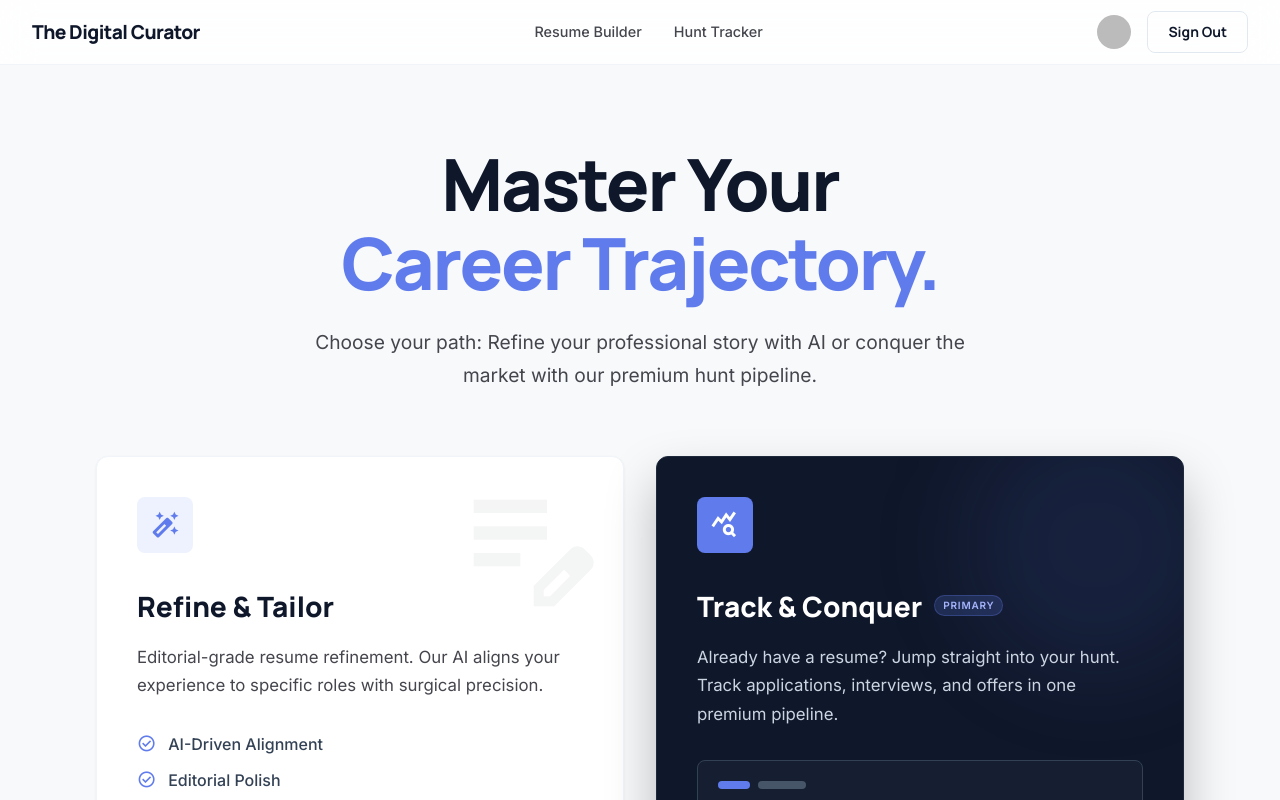
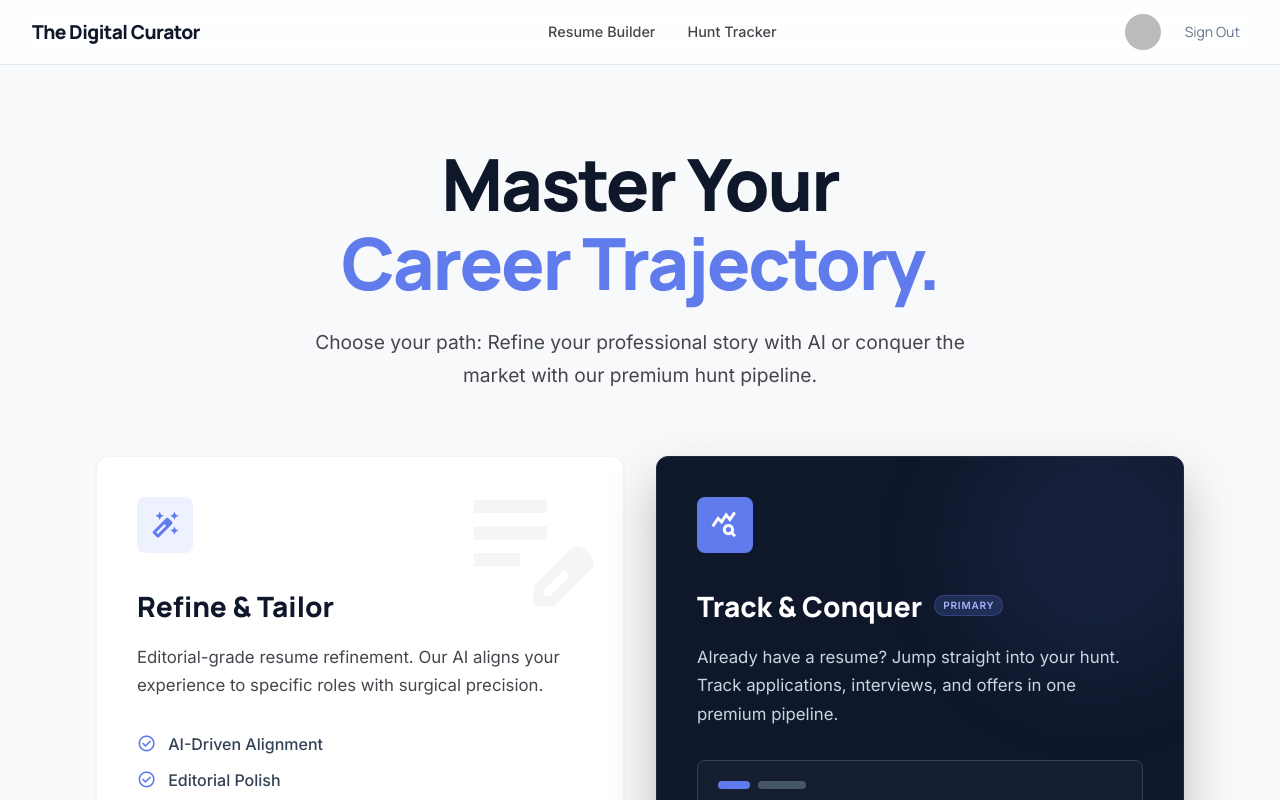
Before and after one commit to kaikaikoala/your-job-hunt, a React (Vite) app in the folder frontend/: page / in a window 1280 px wide. Shown: the top 800 px of the page. Built offline with nearby package versions, Linux system fonts and the light colour scheme; no server answers; sample sign-in values are in the browser's storage.

Commit message:
Abstract out nav bar

```diff
--- /dev/null
+++ b/frontend/src/components/NavBar.tsx
@@ -0,0 +1,127 @@
+import AppBar from '@mui/material/AppBar';
+import Avatar from '@mui/material/Avatar';
+import Box from '@mui/material/Box';
+import Button from '@mui/material/Button';
+import Toolbar from '@mui/material/Toolbar';
+import Typography from '@mui/material/Typography';
+import { useNavigate } from 'react-router-dom';
+import { useAuth } from '../context/AuthContext';
+
+const NAV_LINKS = [
+  { label: 'Resume Builder', key: 'resume-builder' },
+  { label: 'Hunt Tracker', key: 'hunt-tracker' },
+] as const;
+
+type NavLink = (typeof NAV_LINKS)[number]['key'];
+
+interface NavBarProps {
+  activeLink?: NavLink;
+}
+
+export default function NavBar({ activeLink }: NavBarProps) {
+  const navigate = useNavigate();
+  const { user, signOut } = useAuth();
+
+  return (
+    <AppBar
+      position="fixed"
+      elevation={0}
+      sx={{
+        bgcolor: 'rgba(255,255,255,0.85)',
+        backdropFilter: 'blur(16px)',
+        borderBottom: '1px solid #e2e8f0',
+      }}
+    >
+      <Toolbar sx={{ height: 64, px: { xs: 3, md: 4 }, maxWidth: 1280, width: '100%', mx: 'auto' }}>
+        {/* Brand */}
+        <Typography
+          sx={{
+            fontFamily: 'Manrope, sans-serif',
+            fontWeight: 900,
+            fontSize: '1.2rem',
+            color: '#0F172A',
+            letterSpacing: '-0.03em',
+            flexShrink: 0,
+          }}
+        >
+          The Digital Curator
+        </Typography>
+
+        {/* Center links */}
+        <Box
+          component="nav"
+          sx={{
+            flex: 1,
+            display: { xs: 'none', md: 'flex' },
+            justifyContent: 'center',
+            gap: 4,
+          }}
+        >
+          {NAV_LINKS.map(({ label, key }) => {
+            const isActive = activeLink === key;
+            return (
+              <Typography
+                key={key}
+                component="a"
+                href="#"
+                sx={{
+                  color: isActive ? '#607CEC' : '#45464D',
+                  textDecoration: 'none',
+                  fontWeight: isActive ? 700 : 500,
+                  fontSize: '0.9rem',
+                  borderBottom: isActive ? '2px solid #607CEC' : 'none',
+                  pb: isActive ? 0.5 : 0,
+                  '&:hover': { color: '#0F172A' },
+                  transition: 'color 0.15s',
+                }}
+              >
+                {label}
+              </Typography>
+            );
+          })}
+        </Box>
+
+        {/* Auth controls */}
+        {user ? (
+          <Box sx={{ display: 'flex', alignItems: 'center', gap: 2 }}>
+            <Avatar
+              src={user.photoURL ?? undefined}
+              alt={user.displayName ?? 'User'}
+              sx={{ width: 36, height: 36, fontSize: '0.8rem', cursor: 'pointer' }}
+            >
+              {!user.photoURL && (user.displayName?.[0] ?? user.email?.[0] ?? 'U')}
+            </Avatar>
+            <Button
+              onClick={signOut}
+              sx={{
+                fontFamily: 'Manrope, sans-serif',
+                fontWeight: 500,
+                textTransform: 'none',
+                fontSize: '0.875rem',
+                color: '#64748b',
+              }}
+            >
+              Sign Out
+            </Button>
+          </Box>
+        ) : (
+          <Button
+            variant="contained"
+            onClick={() => navigate('/sign-in')}
+            sx={{
+              fontFamily: 'Manrope, sans-serif',
+              fontWeight: 700,
+              borderRadius: '8px',
+              textTransform: 'none',
+              px: 2.5,
+              py: 1,
+              fontSize: '0.875rem',
+            }}
+          >
+            Sign In
+          </Button>
+        )}
+      </Toolbar>
+    </AppBar>
+  );
+}
--- a/frontend/src/pages/DashboardPage.tsx
+++ b/frontend/src/pages/DashboardPage.tsx
@@ -12,10 +12,9 @@ import {
 import { useQuery } from '@tanstack/react-query';
 import { fetchApplications, type Application } from '../api/applications';
 import AddApplicationDialog from '../components/AddApplicationDialog';
-import { useAuth } from '../context/AuthContext';
+import NavBar from '../components/NavBar';
 
 export default function DashboardPage() {
-  const { user, signOut } = useAuth();
   const [dialogOpen, setDialogOpen] = useState(false);
 
   const { data: applications, isLoading } = useQuery({
@@ -25,57 +24,7 @@ export default function DashboardPage() {
 
   return (
     <Box sx={{ minHeight: '100vh', bgcolor: '#F7F9FB' }}>
-      {/* Nav */}
-      <Box
-        component="nav"
-        sx={{
-          position: 'fixed',
-          top: 0,
-          width: '100%',
-          zIndex: 50,
-          bgcolor: 'rgba(255,255,255,0.85)',
-          backdropFilter: 'blur(12px)',
-          borderBottom: '1px solid #e2e8f0',
-        }}
-      >
-        <Box
-          sx={{
-            display: 'flex',
-            justifyContent: 'space-between',
-            alignItems: 'center',
-            height: 64,
-            px: 4,
-            maxWidth: 1280,
-            mx: 'auto',
-          }}
-        >
-          <Box sx={{ display: 'flex', alignItems: 'center', gap: 4 }}>
-            <Typography
-              sx={{ fontFamily: 'Manrope, sans-serif', fontWeight: 900, fontSize: '1.2rem', color: '#0F172A' }}
-            >
-              The Digital Curator
-            </Typography>
-            <Box sx={{ display: { xs: 'none', md: 'flex' }, gap: 3 }}>
-              <Typography component="a" href="#" sx={{ color: '#64748b', textDecoration: 'none', fontSize: 14, fontWeight: 500 }}>
-                Resume Builder
-              </Typography>
-              <Typography component="a" href="#" sx={{ color: '#607CEC', textDecoration: 'none', fontSize: 14, fontWeight: 700, borderBottom: '2px solid #607CEC', pb: 0.5 }}>
-                Hunt Tracker
-              </Typography>
-            </Box>
-          </Box>
-          <Box sx={{ display: 'flex', alignItems: 'center', gap: 2 }}>
-            <Button onClick={signOut} sx={{ color: '#64748b', fontSize: 14, fontWeight: 500 }}>
-              Sign Out
-            </Button>
-            <Avatar
-              src={user?.photoURL ?? undefined}
-              alt={user?.displayName ?? 'User'}
-              sx={{ width: 36, height: 36, cursor: 'pointer' }}
-            />
-          </Box>
-        </Box>
-      </Box>
+      <NavBar activeLink="hunt-tracker" />
 
       {/* Main */}
       <Box component="main" sx={{ pt: '64px', p: 4, maxWidth: 1280, mx: 'auto' }}>
--- a/frontend/src/pages/LandingPage.tsx
+++ b/frontend/src/pages/LandingPage.tsx
@@ -1,122 +1,17 @@
-import AppBar from '@mui/material/AppBar';
-import Avatar from '@mui/material/Avatar';
 import Box from '@mui/material/Box';
 import Button from '@mui/material/Button';
-import Toolbar from '@mui/material/Toolbar';
 import Typography from '@mui/material/Typography';
 import Grid from '@mui/material/Grid';
 import { useNavigate } from 'react-router-dom';
 import heroPng from '../assets/corp-man.png';
-import { useAuth } from '../context/AuthContext';
+import NavBar from '../components/NavBar';
 
 export default function LandingPage() {
   const navigate = useNavigate();
-  const { user, signOut } = useAuth();
 
   return (
     <Box sx={{ bgcolor: '#F7F9FB', minHeight: '100vh' }}>
-      {/* Top Nav */}
-      <AppBar
-        position="fixed"
-        elevation={0}
-        sx={{
-          bgcolor: 'rgba(255,255,255,0.85)',
-          backdropFilter: 'blur(16px)',
-          borderBottom: '1px solid #f1f5f9',
-        }}
-      >
-        <Toolbar sx={{ height: 64, px: { xs: 3, md: 4 } }}>
-          {/* Brand */}
-          <Typography
-            sx={{
-              fontFamily: 'Manrope, sans-serif',
-              fontWeight: 900,
-              fontSize: '1.2rem',
-              color: '#0F172A',
-              letterSpacing: '-0.03em',
-              flexShrink: 0,
-            }}
-          >
-            The Digital Curator
-          </Typography>
-
-          {/* Center links */}
-          <Box
-            component="nav"
-            sx={{
-              flex: 1,
-              display: { xs: 'none', md: 'flex' },
-              justifyContent: 'center',
-              gap: 4,
-            }}
-          >
-            {['Resume Builder', 'Hunt Tracker'].map((label) => (
-              <Typography
-                key={label}
-                component="a"
-                href="#"
-                sx={{
-                  color: '#45464D',
-                  textDecoration: 'none',
-                  fontWeight: 500,
-                  fontSize: '0.9rem',
-                  '&:hover': { color: '#0F172A' },
-                  transition: 'color 0.15s',
-                }}
-              >
-                {label}
-              </Typography>
-            ))}
-          </Box>
-
-          {/* Auth controls */}
-          {user ? (
-            <Box sx={{ display: 'flex', alignItems: 'center', gap: 2 }}>
-              <Avatar
-                src={user.photoURL ?? undefined}
-                alt={user.displayName ?? 'User'}
-                sx={{ width: 34, height: 34, fontSize: '0.8rem' }}
-              >
-                {!user.photoURL && (user.displayName?.[0] ?? user.email?.[0] ?? 'U')}
-              </Avatar>
-              <Button
-                variant="outlined"
-                onClick={signOut}
-                sx={{
-                  fontFamily: 'Manrope, sans-serif',
-                  fontWeight: 700,
-                  borderRadius: '8px',
-                  textTransform: 'none',
-                  px: 2.5,
-                  py: 1,
-                  fontSize: '0.875rem',
-                  borderColor: '#e2e8f0',
-                  color: '#0F172A',
-                  '&:hover': { borderColor: '#607CEC', bgcolor: '#f8faff' },
-                }}
-              >
-                Sign Out
-              </Button>
-            </Box>
-          ) : (
-            <Button
-              variant="contained"
-              onClick={() => navigate('/sign-in')}
-              sx={{
-                fontFamily: 'Manrope, sans-serif',
-                fontWeight: 700,
-                borderRadius: '8px',
-                textTransform: 'none',
-                px: 2.5,
-                py: 1,
-                fontSize: '0.875rem',
-              }}
-            >
-              Sign In
-            </Button>
-          )}
-        </Toolbar>
-      </AppBar>
+      <NavBar />
 
       {/* Page content */}
       <Box
```
